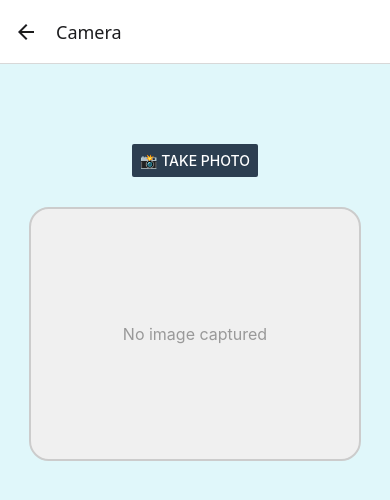
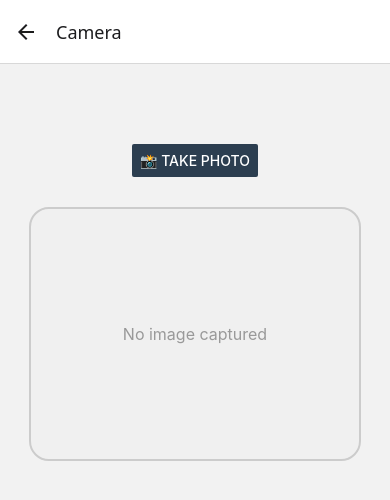
Before and after one commit to ShizraAzhar/SATAURUS-Store, a React Native app: screen /Camera in a window 390 px wide. Shown: the top 500 px of the page. Built offline with nearby package versions, Linux system fonts and the light colour scheme; no server answers.

Commit message:
changing background theme

```diff
--- a/Colors.js
+++ b/Colors.js
@@ -2,7 +2,7 @@ export default {
     primary: '#2c3e50',
     secondary: '#16a085',
     accent: '#f39c12',
-    backgroundTop: '#e0f7fa',
+    backgroundTop: '#black',
     backgroundBottom: '#ffffff',
     text: '#34495e',
     white: '#fff',
```
